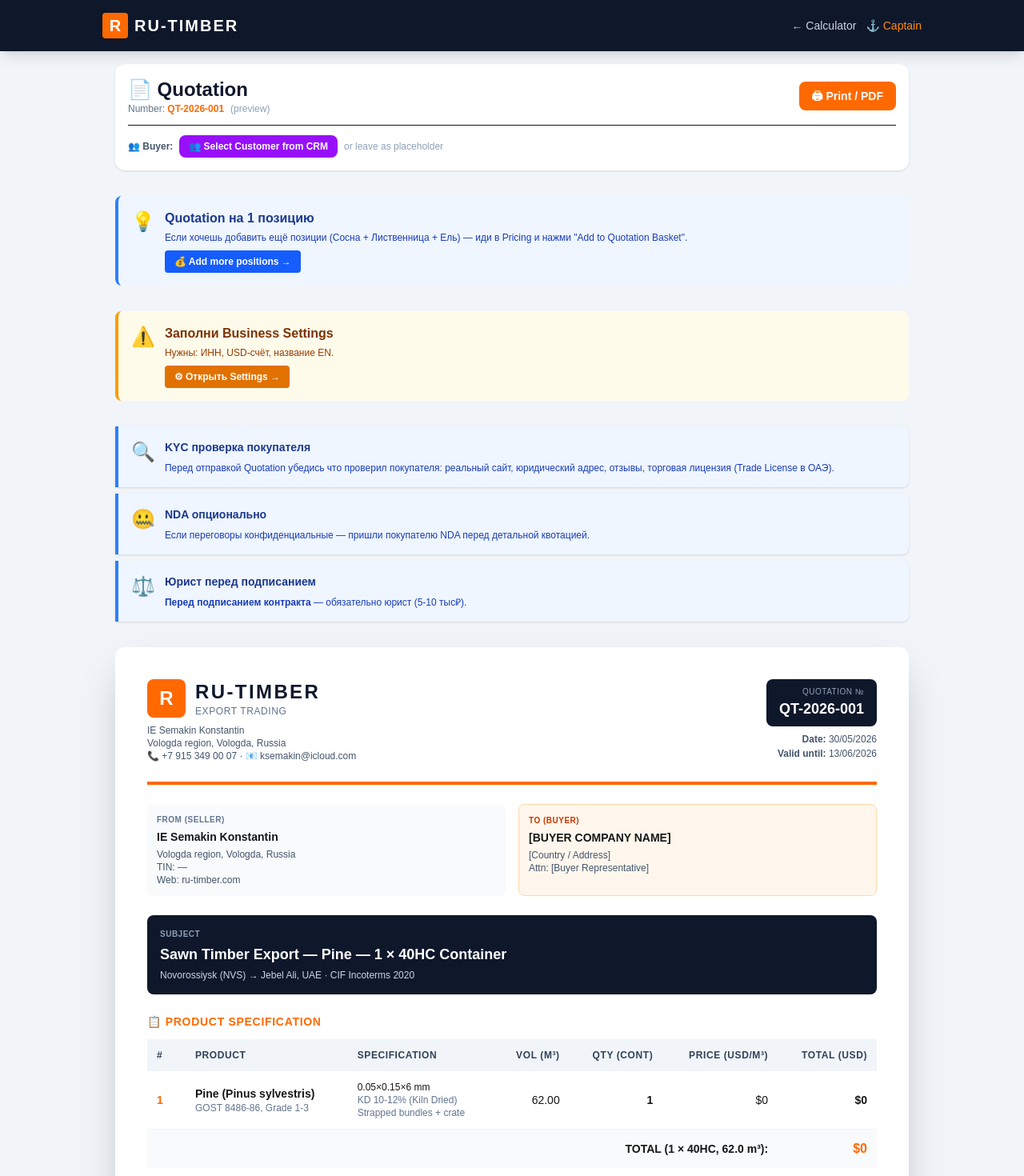
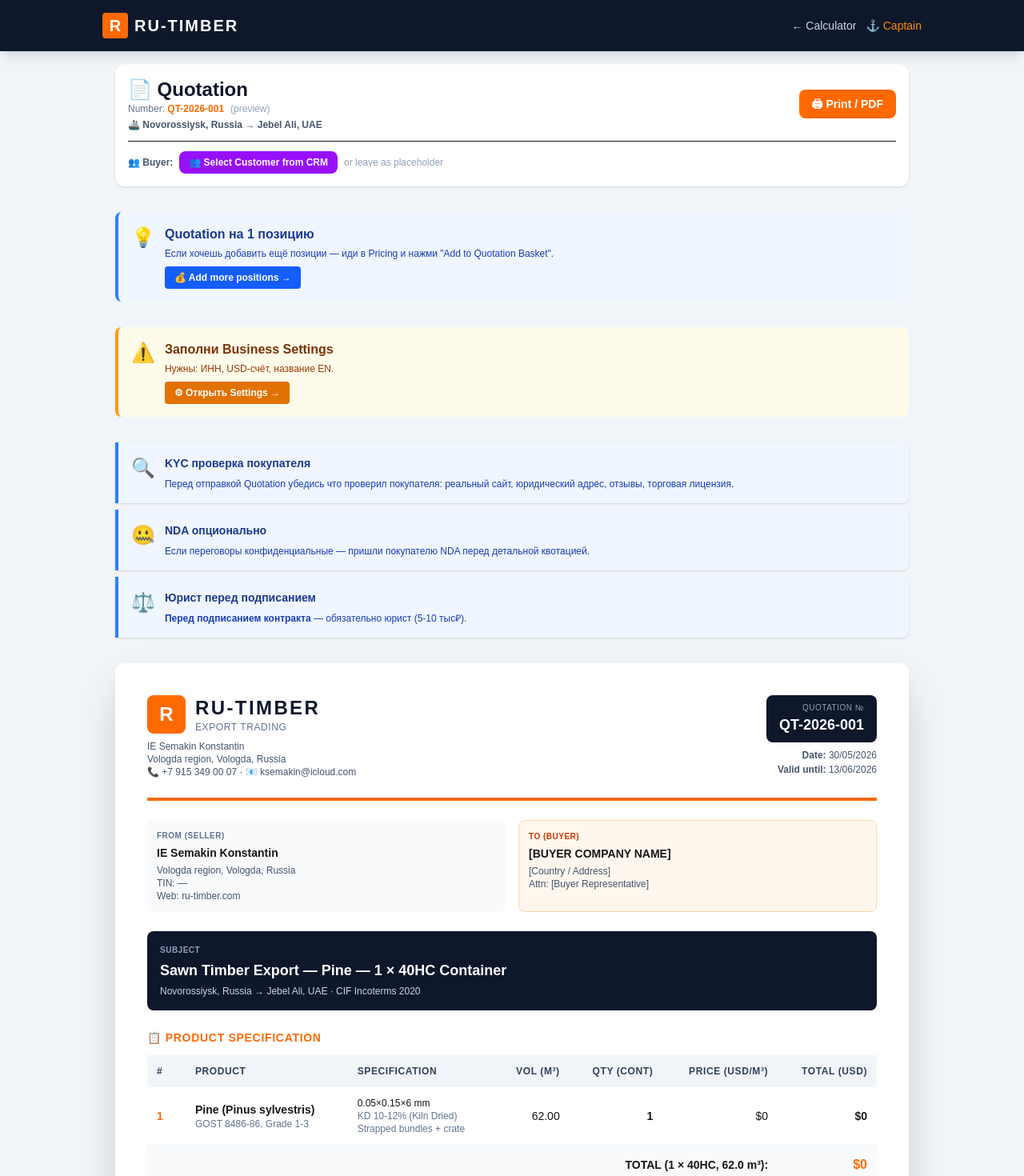
Before and after one commit to ru-timber-export/b2b-export, a Next.js app: page /calculator/quotation in a window 1280 px wide. Shown: the top 1470 px of the page at 80% size. Built offline with nearby package versions, Linux system fonts and the light colour scheme.

Commit message:
Fix Quotation port sync with FREIGHT_PRESETS

```diff
--- a/src/app/calculator/quotation/page.js
+++ b/src/app/calculator/quotation/page.js
@@ -1,7 +1,7 @@
 "use client";
 
 import { useState, useEffect } from "react";
-import { useDeal } from "../../context/DealContext";
+import { useDeal, FREIGHT_PRESETS } from "../../context/DealContext";
 import { useBusinessSettings } from "../../hooks/useBusinessSettings";
 import { useCustomers } from "../../hooks/useCustomers";
 import { useQuotationCounter } from "../../hooks/useQuotationCounter";
@@ -36,16 +36,19 @@ const PACKAGING_LABELS = {
   premium: "Premium packaging",
 };
 
-const DESTINATION_MAP = {
-  "nvr-jebelali": "Jebel Ali, UAE",
-  "nvr-dammam": "Dammam, Saudi Arabia",
-  "nvr-doha": "Doha, Qatar",
-  "nvr-alex": "Alexandria, Egypt",
-  "nvr-istanbul": "Istanbul, Türkiye",
-  "spb-jebelali": "Jebel Ali, UAE",
-  "vlv-mumbai": "Mumbai, India",
-  "vlv-chennai": "Chennai, India",
+// 🆕 ОПРЕДЕЛЕНИЕ ПОРТА ОТПРАВЛЕНИЯ ПО ID МАРШРУТА
+const LOADING_PORT_MAP = {
+  nvr: "Novorossiysk, Russia",
+  spb: "Saint Petersburg, Russia",
+  vlv: "Vladivostok, Russia",
+  kgd: "Kaliningrad, Russia",
 };
+
+function getLoadingPort(routeKey) {
+  if (!routeKey) return "Novorossiysk, Russia";
+  const prefix = routeKey.split("-")[0];
+  return LOADING_PORT_MAP[prefix] || "Novorossiysk, Russia";
+}
 
 export default function QuotationPage() {
   const { deal, isLoaded: dealLoaded, clearPositions } = useDeal();
@@ -81,7 +84,7 @@ export default function QuotationPage() {
   const basketPositions = deal.positions || [];
   const hasBasket = basketPositions.length > 0;
 
-  // 🆕 Если корзина пустая — fallback на одну позицию из калькулятора
+  // 🆕 Fallback позиция из текущего калькулятора
   const fallbackPosition = {
     id: "fallback",
     species: deal.species || "pine",
@@ -95,7 +98,7 @@ export default function QuotationPage() {
     packagingLabel: PACKAGING_LABELS[deal.packaging] || "Strapped bundles + crate",
     totalVolume: parseFloat(deal.totalVolume) || 0,
     containers: parseInt(deal.finalContainers) || 1,
-    volumePerContainer: 0, // вычислим ниже
+    volumePerContainer: 0,
     pricePerM3: parseFloat(deal.finalPricePerM3) || 0,
     totalAmount: parseFloat(deal.finalTotalAmount) || 0,
   };
@@ -105,19 +108,30 @@ export default function QuotationPage() {
     fallbackPosition.totalAmount = fallbackPosition.totalVolume * fallbackPosition.pricePerM3;
   }
 
-  // ✅ Финальный массив позиций для отображения
   const positions = hasBasket ? basketPositions : [fallbackPosition];
 
-  // ✅ Общие итоги
   const totalVolume = positions.reduce((sum, p) => sum + (p.totalVolume || 0), 0);
   const totalContainers = positions.reduce((sum, p) => sum + (p.containers || 0), 0);
   const grandTotal = positions.reduce((sum, p) => sum + (p.totalAmount || 0), 0);
 
-  // 🆕 Общие условия сделки (берём из текущего deal)
-  const destinationPort = DESTINATION_MAP[deal.freightRoute] || "Jebel Ali, UAE";
+  // 🆕 ✅ ПРАВИЛЬНО БЕРЁМ ПОРТЫ ИЗ FREIGHT_PRESETS
+  let destinationPort = "Jebel Ali, UAE";
+  let loadingPort = "Novorossiysk, Russia";
+
+  // Если есть customRoute — приоритет ему
+  if (deal.customRoute && deal.customRoute.destinationPort) {
+    destinationPort = `${deal.customRoute.destinationPort}${deal.customRoute.country ? `, ${deal.customRoute.country}` : ""}`;
+    loadingPort = deal.customRoute.loadingPort || "Novorossiysk, Russia";
+  }
+  // Иначе берём из FREIGHT_PRESETS по ID
+  else if (deal.freightRoute && FREIGHT_PRESETS[deal.freightRoute]) {
+    const preset = FREIGHT_PRESETS[deal.freightRoute];
+    destinationPort = `${preset.port}${preset.country ? `, ${preset.country}` : ""}`;
+    loadingPort = getLoadingPort(deal.freightRoute);
+  }
+
   const incotermLabel = (deal.incoterm || "CIF").toUpperCase();
 
-  // ✅ Subject строка
   const speciesListInSubject = [...new Set(positions.map(p =>
     (p.speciesLabel || SPECIES_NAMES[p.species] || "Pine").split(" (")[0]
   ))].join(" + ");
@@ -168,12 +182,16 @@ export default function QuotationPage() {
                 {!numberCommitted && <span className="ml-2 text-slate-400">(preview)</span>}
                 {numberCommitted && <span className="ml-2 text-emerald-500">✓ committed</span>}
               </p>
+              {/* 🆕 Показываем маршрут в header */}
+              <p className="text-xs text-slate-600 mt-1">
+                🚢 <strong>{loadingPort}</strong> → <strong>{destinationPort}</strong>
+              </p>
             </div>
             <div className="flex gap-2">
               {hasBasket && (
                 <button
                   onClick={() => {
-                    if (confirm("Очистить корзину после печати?\n\nQuotation останется на экране, но позиции удалятся из корзины.")) {
+                    if (confirm("Очистить корзину после печати?")) {
                       clearPositions();
                     }
                   }}
@@ -241,7 +259,6 @@ export default function QuotationPage() {
         />
       )}
 
-      {/* 🆕 ИНФО О ПУСТОЙ КОРЗИНЕ */}
       {!hasBasket && totalVolume > 0 && (
         <div className="max-w-5xl mx-auto p-4 print:hidden">
           <div className="bg-blue-50 border-l-4 border-blue-500 rounded-lg p-4 flex items-start gap-3">
@@ -249,8 +266,7 @@ export default function QuotationPage() {
             <div className="flex-1">
               <div className="font-bold text-blue-900">Quotation на 1 позицию</div>
               <div className="text-xs text-blue-800 mt-1">
-                Если хочешь добавить ещё позиции (Сосна + Лиственница + Ель) —
-                иди в Pricing и нажми "Add to Quotation Basket".
+                Если хочешь добавить ещё позиции — иди в Pricing и нажми "Add to Quotation Basket".
               </div>
               <Link href="/calculator/pricing" className="inline-block mt-2 bg-blue-600 text-white text-xs font-bold px-3 py-1.5 rounded hover:bg-blue-700 active:scale-95">
                 💰 Add more positions →
@@ -279,7 +295,7 @@ export default function QuotationPage() {
 
       <div className="max-w-5xl mx-auto p-4 print:hidden space-y-2">
         <Reminder title="KYC проверка покупателя" tone="warning" icon="🔍">
-          Перед отправкой Quotation убедись что проверил покупателя: реальный сайт, юридический адрес, отзывы, торговая лицензия (Trade License в ОАЭ).
+          Перед отправкой Quotation убедись что проверил покупателя: реальный сайт, юридический адрес, отзывы, торговая лицензия.
         </Reminder>
         <Reminder title="NDA опционально" tone="info" icon="🤐">
           Если переговоры конфиденциальные — пришли покупателю NDA перед детальной квотацией.
@@ -368,7 +384,7 @@ export default function QuotationPage() {
               )}
             </div>
             <div className="text-xs text-slate-300 mt-1">
-              {settings.defaultPort || "Novorossiysk"} → {destinationPort} · {incotermLabel} Incoterms 2020
+              {loadingPort} → {destinationPort} · {incotermLabel} Incoterms 2020
             </div>
           </section>
 
@@ -380,7 +396,6 @@ export default function QuotationPage() {
               )}
             </h3>
 
-            {/* DESKTOP TABLE */}
             <div className="hidden sm:block overflow-x-auto">
               <table className="w-full text-sm">
                 <thead className="bg-slate-100 text-slate-700 text-xs uppercase tracking-wider">
@@ -434,7 +449,6 @@ export default function QuotationPage() {
               </table>
             </div>
 
-            {/* MOBILE CARDS */}
             <div className="sm:hidden space-y-3">
               {positions.map((p, idx) => {
                 const speciesLabel = p.speciesLabel || SPECIES_NAMES[p.species] || "Pine (Pinus sylvestris)";
@@ -488,7 +502,6 @@ export default function QuotationPage() {
                 );
               })}
 
-              {/* Grand Total mobile */}
               <div className="bg-slate-900 text-white rounded-lg p-4 flex justify-between items-center">
                 <div>
                   <div className="text-[10px] uppercase tracking-wider text-slate-400">Grand Total</div>
@@ -506,12 +519,13 @@ export default function QuotationPage() {
             </div>
           </section>
 
+          {/* 🆕 ОБНОВЛЁННЫЙ TermBlock с правильными портами */}
           <section className="grid grid-cols-1 sm:grid-cols-2 gap-3 mb-6">
             <TermBlock label="Incoterms" value={`${incotermLabel} ${destinationPort}`} />
             <TermBlock label="Lead Time" value={`${settings.defaultTransitDays || 45} days from advance`} />
             <TermBlock label="Payment" value={settings.paymentTerms || "30% advance + 70% vs B/L copy"} />
             <TermBlock label="Document Release" value="⚡ Telex Release (no DHL)" />
-            <TermBlock label="Loading Port" value={settings.defaultPort || "Novorossiysk, RU"} />
+            <TermBlock label="Loading Port" value={loadingPort} />
             <TermBlock label="Destination" value={destinationPort} />
             <TermBlock label="Container Type" value={`${totalContainers} × 40HC`} />
             <TermBlock label="Schedule" value="Single shipment" />
```
